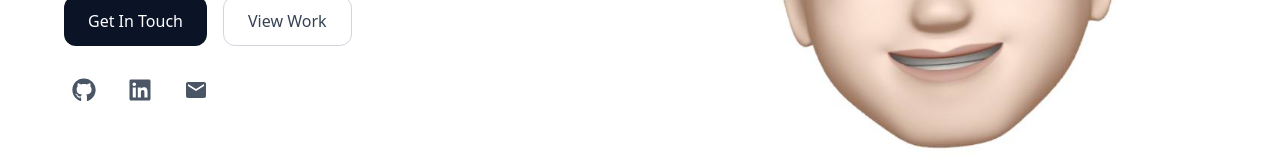
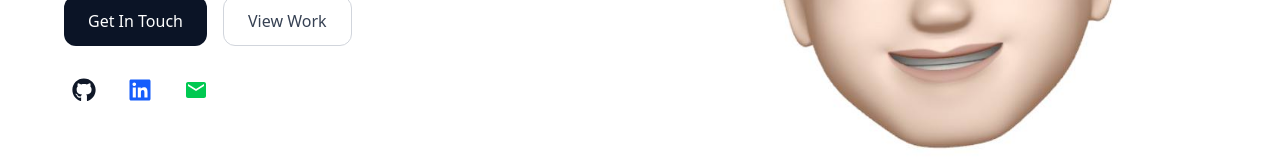
Before and after one commit to 1yhour/my-portfolio, a React (Vite) app: page / in a window 1280 px wide. Shown: the part 517-677 px from the top of the page. Built offline with nearby package versions, Linux system fonts and the light colour scheme.

Commit message:
Changed color theme and Fixed Icon issues

```diff
--- a/src/Components/Header.jsx
+++ b/src/Components/Header.jsx
@@ -2,8 +2,6 @@ import {useState} from "react";
 import {Menu , X} from "lucide-react";
 import {navbar} from "../Constraints/index.js";
 import {scrollToSection} from "../Constraints/index.js";
-
-
 const Header = () => {
     const [isMenuOpen, setIsMenuOpen] = useState(false);
     return (
--- a/src/Components/Hero.jsx
+++ b/src/Components/Hero.jsx
@@ -34,7 +34,7 @@ const Hero = () => {
                                 href="https://github.com"
                                 target="_blank"
                                 rel="noopener noreferrer"
-                                className="p-2 text-gray-600 hover:text-gray-900 transition-colors"
+                                className="p-2 text-gray-900 hover:text-gray-800 transition-colors "
                             >
                                 <FaGithub size={24}/>
                             </a>
@@ -43,7 +43,7 @@ const Hero = () => {
                                 href="https://www.linkedin.com/in/seng-lyhour-607851383/"
                                 target="_blank"
                                 rel="noopener noreferrer"
-                                className="p-2 text-gray-600 hover:text-gray-900 transition-colors"
+                                className="p-2 text-blue-600 hover:text-blue-500 transition-colors"
                             >
                                 <FaLinkedin size={24}/>
                             </a>
@@ -51,7 +51,7 @@ const Hero = () => {
                                 href="mailto:lyhourlucky77@gmail.com"
                                 target="_blank"
                                 rel="noopener noreferrer"
-                                className="p-2 text-gray-600 hover:text-gray-900 transition-colors"
+                                className="p-2 text-green-500 hover:text-green-400 transition-colors"
                             >
                                 <MdMail size={24}/>
                             </a>
--- a/src/Components/Projects.jsx
+++ b/src/Components/Projects.jsx
@@ -0,0 +1,37 @@
+import {projects} from "../Constraints/index.js";
+const Projects = () => {
+    return (
+        <section id="projects" className="py-20 px-4 md:px-6 lg:px-8 bg-gray-50">
+            <div className="max-w-7xl mx-auto">
+                <div className="max-w-3xl mx-auto text-center mb-16">
+                    <h2 className="text-4xl font-inter_bold md:text-5xl mb-6 text-gray-900">My Projects</h2>
+                </div>
+                <div className="grid grid-cols-1 md:grid-cols-2 gap-8">
+                    {projects.map(({title,description,image,tag},index) => (
+                        <div key={index} className="flex flex-col">
+                            <div className="mb-4">
+                                <img src={image} alt={title} className="w-full h-auto overflow-hidden rounded-lg object-contain aspect-video"/>
+                            </div>
+                            <div className="font-inter_bold text-lg h-5 mt-2 mb-3">
+                                <h2>{title}</h2>
+                            </div>
+                            <p className="text-gray-600 mb-4">{description}</p>
+                            <div className="flex flex-wrap gap-2 mt-auto">
+                                {tag.map((tags)=>(
+                                    <div key={tags} className="rounded-full bg-blue-600">
+                                        <span className="text-white text-sm font-inter_regular px-3">
+                                            {tags}
+                                        </span>
+                                    </div>
+                                ))}
+                            </div>
+                        </div>
+
+                    ))}
+
+                </div>
+            </div>
+        </section>
+    )
+}
+export default Projects
```
